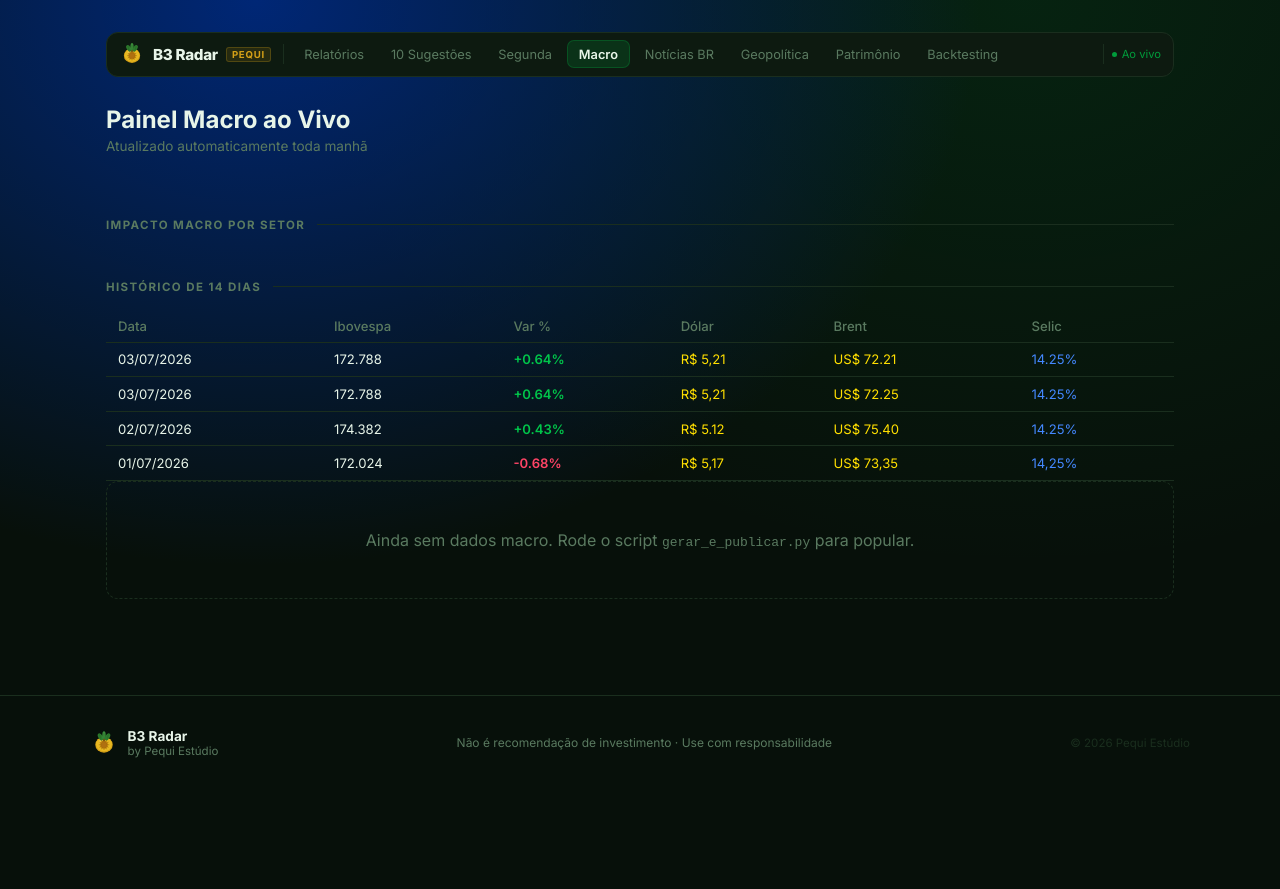
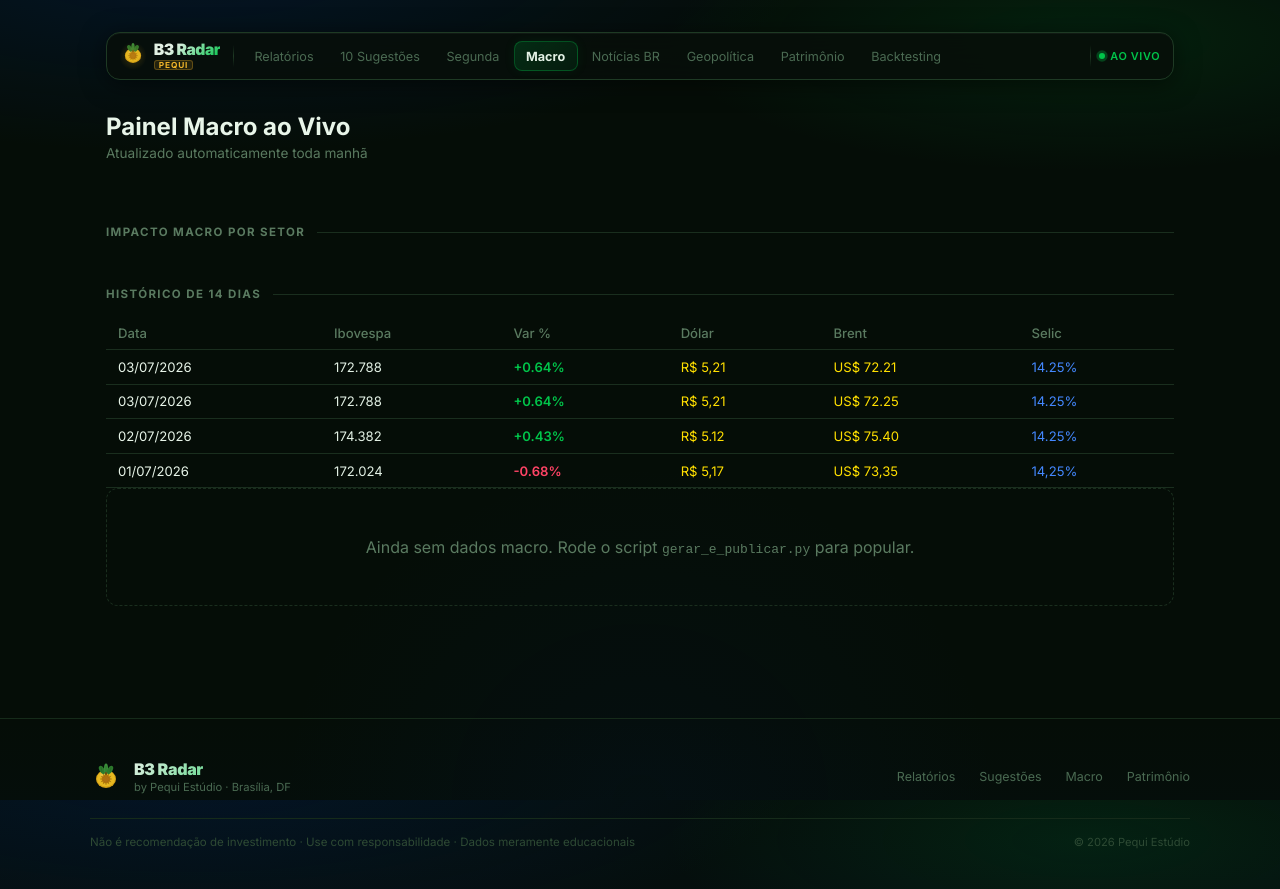
Before and after one commit to IsadoraRochaVieira/b3-radar, a Next.js app: page /macro in a window 1280 px wide. Before the commit the page ends 800 px from the top, so only its background shows below. Built offline with nearby package versions, Linux system fonts and the light colour scheme.

Commit message:
feat: rebranding visual + TickerLink com pesquisa Google em todos os tickers

```diff
--- a/src/app/globals.css
+++ b/src/app/globals.css
@@ -5,18 +5,26 @@
 }
 
 :root {
-  --bg: #07100a;
-  --surface: #0d1a10;
-  --border: #1a2e1e;
-  --green: #009c3b;
-  --green-light: #00c44a;
-  --green-neon: #00ff88;
-  --red: #ff4466;
-  --yellow: #ffdf00;
-  --blue: #002776;
-  --blue-light: #4488ff;
-  --text: #e8f5e9;
-  --muted: #5a7a60;
+  --bg:           #050d07;
+  --bg2:          #080f0a;
+  --surface:      #0c1810;
+  --surface2:     #0f1f13;
+  --border:       #162b1a;
+  --border2:      #1e3a24;
+  --green:        #009c3b;
+  --green-light:  #00c44a;
+  --green-neon:   #00ff88;
+  --green-glow:   rgba(0,196,74,0.15);
+  --red:          #ff3355;
+  --red-glow:     rgba(255,51,85,0.15);
+  --yellow:       #f0b429;
+  --yellow-glow:  rgba(240,180,41,0.12);
+  --blue:         #002776;
+  --blue-light:   #4d9fff;
+  --text:         #e2f0e4;
+  --text2:        #a8c8b0;
+  --muted:        #4a6a52;
+  --muted2:       #2e4a34;
 }
 
 body {
@@ -25,13 +33,39 @@ body {
   font-family: 'Inter', sans-serif;
   min-height: 100vh;
   background-image:
-    radial-gradient(ellipse at 20% 0%, #002776 0%, transparent 50%),
-    radial-gradient(ellipse at 80% 0%, #009c3b22 0%, transparent 50%);
+    radial-gradient(ellipse 80% 40% at 15% -5%, rgba(0,39,118,0.28) 0%, transparent 60%),
+    radial-gradient(ellipse 60% 30% at 85% 5%,  rgba(0,156,59,0.14) 0%, transparent 55%),
+    radial-gradient(ellipse 40% 60% at 50% 100%, rgba(0,39,118,0.08) 0%, transparent 70%);
+  background-attachment: fixed;
 }
 
 a { color: inherit; text-decoration: none; }
 
 /* Scrollbar */
-::-webkit-scrollbar { width: 6px; }
+::-webkit-scrollbar { width: 5px; }
 ::-webkit-scrollbar-track { background: var(--bg); }
-::-webkit-scrollbar-thumb { background: var(--border); border-radius: 3px; }
+::-webkit-scrollbar-thumb { background: var(--border2); border-radius: 3px; }
+::-webkit-scrollbar-thumb:hover { background: var(--muted2); }
+
+/* Glass card helper */
+.glass {
+  background: rgba(12,24,16,0.7);
+  backdrop-filter: blur(12px);
+  -webkit-backdrop-filter: blur(12px);
+  border: 1px solid var(--border2);
+}
+
+/* Glow pulse for "ao vivo" dot */
+@keyframes pulse-green {
+  0%, 100% { box-shadow: 0 0 0 0 rgba(0,196,74,0.6); }
+  50%       { box-shadow: 0 0 0 5px rgba(0,196,74,0); }
+}
+.dot-live {
+  animation: pulse-green 2s ease-in-out infinite;
+}
+
+/* Shimmer on hover for cards */
+@keyframes shimmer {
+  0%   { background-position: -400px 0; }
+  100% { background-position: 400px 0; }
+}
--- a/src/app/layout.tsx
+++ b/src/app/layout.tsx
@@ -3,8 +3,9 @@ import { Inter } from 'next/font/google'
 import './globals.css'
 import { AuthProvider } from '@/contexts/AuthContext'
 import PequiIcon from '@/components/PequiIcon'
+import FooterLinks from '@/components/FooterLinks'
 
-const inter = Inter({ subsets: ['latin'] })
+const inter = Inter({ subsets: ['latin'], weight: ['400', '500', '600', '700', '800', '900'] })
 
 export const metadata: Metadata = {
   title: 'B3 Radar · Pequi Estúdio',
@@ -17,23 +18,40 @@ export default function RootLayout({ children }: { children: React.ReactNode })
       <body className={inter.className}>
         <AuthProvider>
           {children}
+
           <footer style={{
-            borderTop: '1px solid #1a2e1e',
-            marginTop: '4rem',
-            padding: '2rem 1rem',
+            borderTop: '1px solid #162b1a',
+            marginTop: '5rem',
+            padding: '2.5rem 1rem',
+            background: 'linear-gradient(to top, rgba(0,39,118,0.06), transparent)',
           }}>
-            <div style={{ maxWidth: 1100, margin: '0 auto', display: 'flex', alignItems: 'center', justifyContent: 'space-between', flexWrap: 'wrap', gap: '1rem' }}>
-              <div style={{ display: 'flex', alignItems: 'center', gap: '0.6rem' }}>
-                <PequiIcon size={28} />
-                <div>
-                  <div style={{ color: '#e8f5e9', fontSize: '0.85rem', fontWeight: 700 }}>B3 Radar</div>
-                  <div style={{ color: '#5a7a60', fontSize: '0.72rem' }}>by Pequi Estúdio</div>
+            <div style={{ maxWidth: 1100, margin: '0 auto' }}>
+              <div style={{ display: 'flex', alignItems: 'center', justifyContent: 'space-between', flexWrap: 'wrap', gap: '1.5rem', marginBottom: '1.5rem' }}>
+                <div style={{ display: 'flex', alignItems: 'center', gap: '0.75rem' }}>
+                  <PequiIcon size={32} />
+                  <div>
+                    <div style={{
+                      fontSize: '1rem',
+                      fontWeight: 900,
+                      background: 'linear-gradient(135deg, #e2f0e4, #00c44a)',
+                      WebkitBackgroundClip: 'text',
+                      WebkitTextFillColor: 'transparent',
+                      backgroundClip: 'text',
+                      letterSpacing: '-0.02em',
+                    }}>B3 Radar</div>
+                    <div style={{ color: '#4a6a52', fontSize: '0.7rem', marginTop: 1 }}>by Pequi Estúdio · Brasília, DF</div>
+                  </div>
                 </div>
+
+                <FooterLinks />
               </div>
-              <p style={{ color: '#5a7a60', fontSize: '0.75rem', textAlign: 'center', flex: 1 }}>
-                Não é recomendação de investimento · Use com responsabilidade
-              </p>
-              <p style={{ color: '#1a2e1e', fontSize: '0.72rem' }}>© 2026 Pequi Estúdio</p>
+
+              <div style={{ borderTop: '1px solid #162b1a', paddingTop: '1rem', display: 'flex', justifyContent: 'space-between', alignItems: 'center', flexWrap: 'wrap', gap: '0.5rem' }}>
+                <p style={{ color: '#2e4a34', fontSize: '0.72rem' }}>
+                  Não é recomendação de investimento · Use com responsabilidade · Dados meramente educacionais
+                </p>
+                <p style={{ color: '#2e4a34', fontSize: '0.7rem' }}>© 2026 Pequi Estúdio</p>
+              </div>
             </div>
           </footer>
         </AuthProvider>
--- /dev/null
+++ b/src/components/FooterLinks.tsx
@@ -0,0 +1,26 @@
+'use client'
+
+const links = [
+  { label: 'Relatórios', href: '/' },
+  { label: 'Sugestões',  href: '/sugestoes' },
+  { label: 'Macro',      href: '/macro' },
+  { label: 'Patrimônio', href: '/patrimonio' },
+]
+
+export default function FooterLinks() {
+  return (
+    <div style={{ display: 'flex', gap: '1.5rem', flexWrap: 'wrap' }}>
+      {links.map(l => (
+        <a
+          key={l.href}
+          href={l.href}
+          style={{ color: '#4a6a52', fontSize: '0.78rem', transition: 'color 0.15s' }}
+          onMouseEnter={e => ((e.currentTarget as HTMLElement).style.color = '#00c44a')}
+          onMouseLeave={e => ((e.currentTarget as HTMLElement).style.color = '#4a6a52')}
+        >
+          {l.label}
+        </a>
+      ))}
+    </div>
+  )
+}
--- a/src/components/Nav.tsx
+++ b/src/components/Nav.tsx
@@ -22,69 +22,129 @@ export default function Nav({ ativa }: { ativa: Aba }) {
   ]
 
   return (
-    <div style={{ marginBottom: '1.75rem' }}>
-      {/* ── Barra única: logo + links + usuário ── */}
+    <div style={{ marginBottom: '2rem', position: 'sticky', top: 12, zIndex: 100 }}>
       <div style={{
         display: 'flex',
         alignItems: 'center',
-        gap: '0.5rem',
-        background: '#0d1a10',
-        border: '1px solid #1a2e1e',
-        borderRadius: 12,
-        padding: '0.45rem 0.75rem',
+        gap: '0.4rem',
+        background: 'rgba(8,15,10,0.85)',
+        backdropFilter: 'blur(20px)',
+        WebkitBackdropFilter: 'blur(20px)',
+        border: '1px solid #1e3a24',
+        borderRadius: 14,
+        padding: '0.5rem 0.8rem',
         flexWrap: 'wrap',
+        boxShadow: '0 4px 24px rgba(0,0,0,0.5), inset 0 1px 0 rgba(255,255,255,0.04)',
       }}>
-        {/* Logo — lado esquerdo */}
-        <Link href="/" style={{ display: 'flex', alignItems: 'center', gap: '0.5rem', textDecoration: 'none', flexShrink: 0, marginRight: '0.25rem' }}>
+
+        {/* Logo */}
+        <Link href="/" style={{ display: 'flex', alignItems: 'center', gap: '0.5rem', textDecoration: 'none', flexShrink: 0, marginRight: '0.3rem' }}>
+          <div style={{ position: 'relative' }}>
             <PequiIcon size={26} />
-          <span style={{ fontSize: '0.95rem', fontWeight: 800, color: '#e8f5e9', letterSpacing: '-0.02em' }}>B3 Radar</span>
-          <span style={{ fontSize: '0.6rem', color: '#d4a017', background: '#d4a01720', border: '1px solid #d4a01740', borderRadius: 3, padding: '1px 5px', fontWeight: 700, letterSpacing: '0.08em' }}>PEQUI</span>
+            <div style={{ position: 'absolute', inset: 0, background: 'radial-gradient(circle, rgba(212,160,23,0.25) 0%, transparent 70%)', borderRadius: '50%' }}/>
+          </div>
+          <div style={{ display: 'flex', flexDirection: 'column', lineHeight: 1 }}>
+            <span style={{
+              fontSize: '0.98rem',
+              fontWeight: 900,
+              background: 'linear-gradient(135deg, #e2f0e4 30%, #00c44a 100%)',
+              WebkitBackgroundClip: 'text',
+              WebkitTextFillColor: 'transparent',
+              backgroundClip: 'text',
+              letterSpacing: '-0.03em',
+            }}>B3 Radar</span>
+            <span style={{
+              fontSize: '0.52rem',
+              color: '#f0b429',
+              background: 'rgba(240,180,41,0.12)',
+              border: '1px solid rgba(240,180,41,0.3)',
+              borderRadius: 3,
+              padding: '0 4px',
+              letterSpacing: '0.1em',
+              fontWeight: 700,
+              marginTop: 2,
+              alignSelf: 'flex-start',
+            }}>PEQUI</span>
+          </div>
         </Link>
 
         {/* Divisor */}
-        <div style={{ width: 1, height: 20, background: '#1a2e1e', flexShrink: 0 }}/>
+        <div style={{ width: 1, height: 22, background: 'linear-gradient(to bottom, transparent, #1e3a24, transparent)', flexShrink: 0, margin: '0 0.1rem' }}/>
 
-        {/* Links de navegação */}
-        <nav style={{ display: 'flex', gap: '0.15rem', flex: 1, flexWrap: 'wrap' }}>
-          {links.map(l => (
+        {/* Links */}
+        <nav style={{ display: 'flex', gap: '0.1rem', flex: 1, flexWrap: 'wrap' }}>
+          {links.map(l => {
+            const isAtiva = ativa === l.id
+            return (
               <Link key={l.id} href={l.href} style={{
-              padding: '0.35rem 0.7rem',
-              borderRadius: 7,
-              fontSize: '0.8rem',
-              fontWeight: ativa === l.id ? 600 : 400,
-              color: ativa === l.id ? '#e8f5e9' : '#5a7a60',
-              background: ativa === l.id ? '#009c3b30' : 'transparent',
-              border: ativa === l.id ? '1px solid #009c3b50' : '1px solid transparent',
+                padding: '0.38rem 0.72rem',
+                borderRadius: 8,
+                fontSize: '0.79rem',
+                fontWeight: isAtiva ? 700 : 400,
+                color: isAtiva ? '#e2f0e4' : '#4a6a52',
+                background: isAtiva
+                  ? 'linear-gradient(135deg, rgba(0,156,59,0.22), rgba(0,196,74,0.08))'
+                  : 'transparent',
+                border: isAtiva ? '1px solid rgba(0,196,74,0.3)' : '1px solid transparent',
+                boxShadow: isAtiva ? '0 0 12px rgba(0,196,74,0.08)' : 'none',
                 whiteSpace: 'nowrap',
                 textDecoration: 'none',
+                transition: 'all 0.15s',
               }}>
                 {l.label}
               </Link>
-          ))}
+            )
+          })}
         </nav>
 
         {/* Divisor */}
-        <div style={{ width: 1, height: 20, background: '#1a2e1e', flexShrink: 0 }}/>
+        <div style={{ width: 1, height: 22, background: 'linear-gradient(to bottom, transparent, #1e3a24, transparent)', flexShrink: 0, margin: '0 0.1rem' }}/>
 
-        {/* Usuário + ao vivo */}
-        <div style={{ display: 'flex', alignItems: 'center', gap: '0.5rem', flexShrink: 0 }}>
-          <div style={{ display: 'flex', alignItems: 'center', gap: '0.3rem', fontSize: '0.7rem', color: '#009c3b' }}>
-            <span style={{ width: 5, height: 5, borderRadius: '50%', background: '#009c3b', display: 'inline-block' }}/>
-            Ao vivo
+        {/* Direita: ao vivo + usuário */}
+        <div style={{ display: 'flex', alignItems: 'center', gap: '0.6rem', flexShrink: 0 }}>
+          <div style={{ display: 'flex', alignItems: 'center', gap: '0.35rem' }}>
+            <span className="dot-live" style={{ width: 6, height: 6, borderRadius: '50%', background: '#00c44a', display: 'inline-block' }}/>
+            <span style={{ fontSize: '0.68rem', color: '#00c44a', fontWeight: 600, letterSpacing: '0.06em' }}>AO VIVO</span>
           </div>
+
           {user && (
             <>
-              <div style={{ fontSize: '0.75rem', color: '#5a7a60' }}>
-                <span style={{ color: '#e8f5e9', fontWeight: 700 }}>{user.nome}</span>
-                <span style={{ color: '#009c3b', marginLeft: '0.3rem' }}>R$ {user.capital.toLocaleString('pt-BR')}</span>
+              <div style={{ width: 1, height: 16, background: '#1e3a24' }}/>
+              <div style={{ fontSize: '0.74rem', display: 'flex', alignItems: 'center', gap: '0.4rem' }}>
+                <span style={{
+                  background: 'linear-gradient(135deg, rgba(0,156,59,0.2), rgba(0,39,118,0.2))',
+                  border: '1px solid #1e3a24',
+                  borderRadius: 20,
+                  padding: '0.18rem 0.6rem',
+                  color: '#e2f0e4',
+                  fontWeight: 700,
+                  fontSize: '0.72rem',
+                }}>{user.nome}</span>
+                <span style={{ color: '#f0b429', fontWeight: 700, fontSize: '0.72rem' }}>
+                  R$ {user.capital.toLocaleString('pt-BR')}
+                </span>
               </div>
-              <button onClick={() => { logout(); router.push('/login') }} style={{
-                background: 'transparent', border: '1px solid #1a2e1e', borderRadius: 6,
-                padding: '0.2rem 0.55rem', color: '#5a7a60', fontSize: '0.7rem',
+              <button
+                onClick={() => { logout(); router.push('/login') }}
+                style={{
+                  background: 'transparent',
+                  border: '1px solid #1e3a24',
+                  borderRadius: 7,
+                  padding: '0.22rem 0.6rem',
+                  color: '#4a6a52',
+                  fontSize: '0.68rem',
                   cursor: 'pointer',
-              }}>
-                Sair
-              </button>
+                  transition: 'all 0.15s',
+                }}
+                onMouseEnter={e => {
+                  ;(e.currentTarget as HTMLElement).style.borderColor = '#ff3355'
+                  ;(e.currentTarget as HTMLElement).style.color = '#ff3355'
+                }}
+                onMouseLeave={e => {
+                  ;(e.currentTarget as HTMLElement).style.borderColor = '#1e3a24'
+                  ;(e.currentTarget as HTMLElement).style.color = '#4a6a52'
+                }}
+              >Sair</button>
             </>
           )}
         </div>
```
Also changed, not shown: src/app/relatorio/[slug]/page.tsx (+5 -2 lines), src/app/sugestoes/SugestoesClient.tsx (+156 -66 lines), src/components/TickerLink.tsx (added, +37 -0 lines). Lines whose indentation alone changed are shown as unchanged.
